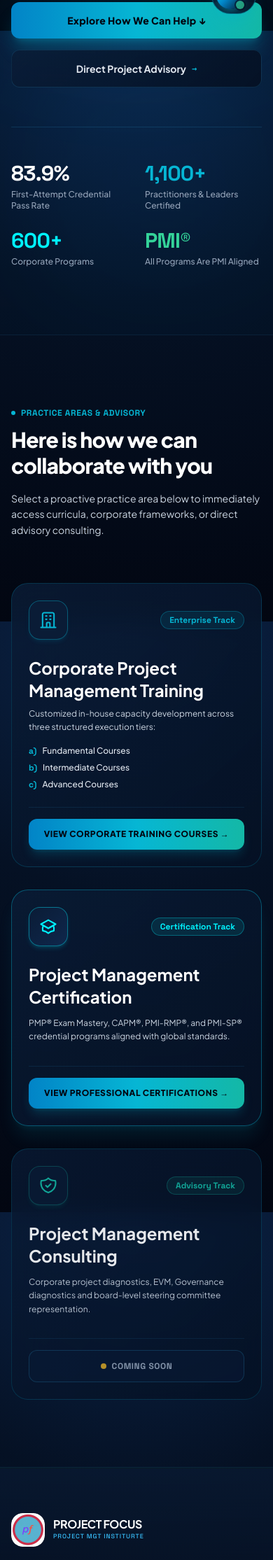
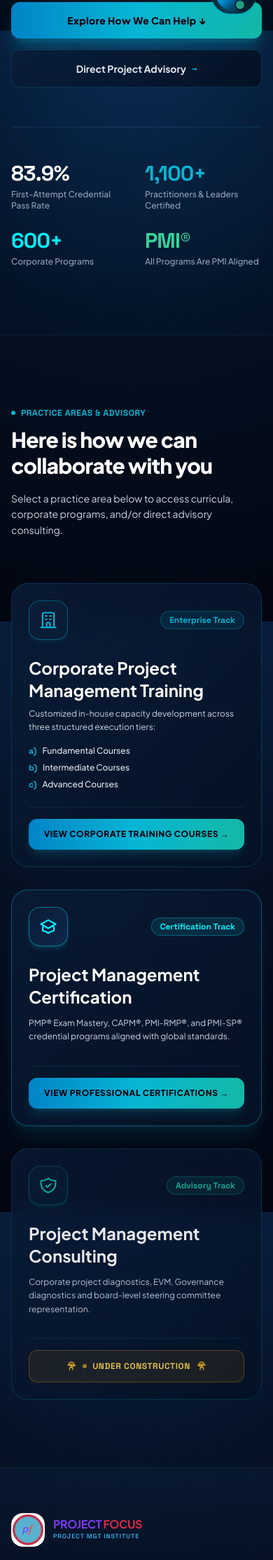
Before and after one commit to Wolfgh12/pfsite, a Django app: page / in a window 390 px wide. Shown: the part 800-3029 px from the top of the page at 70% size. Run offline with Django 5.2, Linux system fonts and the light colour scheme; parts of the project's set-up code (start-up, migrations or seed data) failed here and were passed over; some libraries are stand-ins or nearby versions.

Commit message:
feat: under construction card, stack footer contact, and mobile nav tuning

```diff
--- a/templates/base.html
+++ b/templates/base.html
@@ -94,16 +94,14 @@
       <!-- Brand Logo -->
       <a href="{% url 'courses:home' %}" class="flex items-center space-x-3 sm:space-x-3.5 group shrink-0 nav-trigger">
         <div class="relative w-12 h-12 sm:w-14 sm:h-14 rounded-2xl overflow-hidden shrink-0 group-hover:scale-105 transition-transform">
-          <img src="{% static 'images/ori.jpg' %}?v=4"
+          <img src="{% static 'images/ori.jpg' %}?v=5"
                alt="Project Focus Logo"
-               class="w-full h-full object-cover rounded-2xl"
-               onerror="this.style.display='none'; this.nextElementSibling.classList.remove('hidden');" />
-          <div class="hidden w-full h-full bg-sea-abyss rounded-2xl flex items-center justify-center font-mono font-extrabold text-transparent bg-clip-text bg-gradient-to-tr from-sea-electric to-sea-foam text-base tracking-tighter">
-            PF
-          </div>
+               class="w-full h-full object-cover rounded-2xl" />
         </div>
         <div>
-          <span class="text-lg sm:text-xl font-extrabold tracking-tight text-white block leading-none">PROJECT<span class="text-sea-cyan">FOCUS</span></span>
+          <span class="text-sm sm:text-xl font-extrabold tracking-tight block leading-none">
+            <span class="text-[#7E3AF2]">PROJECT</span><span class="text-[#D22D46]">FOCUS</span>
+          </span>
           <span class="text-[8px] sm:text-[9.5px] tracking-[0.2em] text-sea-foam/80 font-bold uppercase block mt-1">Project Mgt Institute</span>
         </div>
       </a>
@@ -130,9 +128,9 @@
         <button id="pwa-install-btn"
                 onclick="installPWA()"
                 type="button"
-                class="text-xs font-bold px-3.5 py-2 rounded-lg border border-sea-cyan/40 bg-sea-cyan/10 text-sea-cyan hover:bg-sea-cyan hover:text-sea-abyss active:scale-95 transition-all flex items-center space-x-1.5 cursor-pointer">
+                class="text-xs font-bold px-2.5 py-1.5 sm:px-3.5 sm:py-2 rounded-lg border border-sea-cyan/40 bg-sea-cyan/10 text-sea-cyan hover:bg-sea-cyan hover:text-sea-abyss active:scale-95 transition-all flex items-center space-x-1.5 cursor-pointer">
           <span class="w-1.5 h-1.5 rounded-full bg-emerald-400 animate-pulse"></span>
-          <span>Install App</span>
+          <span>Install</span>
         </button>
 
         <!-- Desktop Authentication Buttons -->
@@ -448,13 +446,15 @@
         <div class="lg:col-span-5 space-y-4">
           <div class="flex items-center space-x-3">
             <div class="w-12 h-12 rounded-2xl overflow-hidden shrink-0">
-              <img src="{% static 'images/ori.jpg' %}?v=4"
-                   alt="Project Focus Logo"
-                   class="w-full h-full object-cover rounded-2xl" />
+              <img src="{% static 'images/ori.jpg' %}?v=5"
+               alt="Project Focus Logo"
+               class="w-full h-full object-cover rounded-2xl" />
             </div>
             <div>
-              <span class="text-base font-bold text-white tracking-tight block leading-none">PROJECT FOCUS</span>
-              <span class="text-[9px] tracking-widest text-sea-foam font-mono uppercase">Project Mgt Institurte</span>
+              <span class="text-base font-bold tracking-tight block leading-none">
+                <span class="text-[#7E3AF2]">PROJECT</span> <span class="text-[#D22D46]">FOCUS</span>
+              </span>
+              <span class="text-[9px] tracking-widest text-sea-foam font-mono uppercase">Project Mgt Institute</span>
             </div>
           </div>
           <p class="text-slate-300 text-xs leading-relaxed max-w-sm">
@@ -485,12 +485,14 @@
           <p class="text-xs text-slate-400 leading-relaxed">
             Have questions about upcoming cohorts or custom company training?
           </p>
-          <div class="pt-1 space-y-1.5">
-            <div class="flex flex-wrap items-center gap-2 text-xs">
+          <div class="pt-1 space-y-1.5 text-xs">
+            <div>
               <span class="text-slate-400">Email: <a href="mailto:mike.awuah@projectfocus.com" class="font-bold text-sea-cyan hover:text-white transition-colors">mike.awuah@projectfocus.com</a></span>
-              <span class="text-slate-500 hidden sm:inline">•</span>
+            </div>
+            <div>
               <span class="text-slate-400">Telephone: <a href="tel:0268229696" class="text-slate-300 font-mono hover:text-sea-cyan transition-colors">0268229696</a></span>
-              <span class="text-slate-500 hidden sm:inline">•</span>
+            </div>
+            <div>
               <span class="text-slate-400">WhatsApp: <a href="https://wa.me/233268229696" target="_blank" rel="noopener noreferrer" class="font-bold text-emerald-400 hover:text-emerald-300 transition-colors">@mikeawuah</a></span>
             </div>
           </div>
@@ -747,13 +749,9 @@
       <div class="relative w-24 h-24 mb-6 flex items-center justify-center">
         <div class="absolute inset-0 rounded-2xl bg-gradient-to-tr from-sea-electric via-sea-azure to-sea-cyan opacity-40 blur-2xl animate-pulse"></div>
         <div class="relative z-10 w-24 h-24 rounded-2xl overflow-hidden shadow-2xl shadow-sea-cyan/30 flex items-center justify-center">
-          <img src="{% static 'images/ori.jpg' %}?v=4"
+          <img src="{% static 'images/ori.jpg' %}?v=5"
                alt="Project Focus Logo"
-               class="w-full h-full object-cover rounded-2xl animate-pulse"
-               onerror="this.style.display='none'; this.nextElementSibling.classList.remove('hidden');" />
-          <div class="hidden font-mono font-black text-transparent bg-clip-text bg-gradient-to-tr from-sea-electric to-sea-foam text-3xl">
-            PF
-          </div>
+               class="w-full h-full object-cover rounded-2xl animate-pulse" />
         </div>
       </div>
 
--- a/templates/home.html
+++ b/templates/home.html
@@ -105,7 +105,7 @@
         Here is how we can collaborate with you
       </h2>
       <p class="text-slate-300 text-sm sm:text-base mt-4 leading-relaxed">
-        Select a proactive practice area below to immediately access curricula, corporate frameworks, or direct advisory consulting.
+        Select a practice area below to access curricula, corporate programs, and/or direct advisory consulting.
       </p>
     </div>
 
@@ -204,9 +204,27 @@
         </div>
 
         <div class="pt-4 border-t border-sea-foam/10">
-          <div class="w-full flex items-center justify-center space-x-2 py-3.5 px-4 rounded-xl bg-sea-deep/60 border border-sea-foam/20 text-slate-400 font-mono font-bold text-xs uppercase tracking-wider select-none">
-            <span class="w-2 h-2 rounded-full bg-amber-400/80"></span>
-            <span>Coming Soon</span>
+          <div class="w-full flex items-center justify-center space-x-2 py-3.5 px-4 rounded-xl bg-amber-500/10 border border-amber-500/30 text-amber-300 font-mono font-bold text-xs uppercase tracking-wider select-none shadow-md shadow-amber-500/5 group">
+            <!-- Small Construction Worker 1 (Hard hat & hammer) -->
+            <svg class="w-4 h-4 text-amber-400 shrink-0 group-hover:-rotate-12 transition-transform" fill="none" stroke="currentColor" stroke-width="1.8" viewBox="0 0 24 24">
+              <path stroke-linecap="round" stroke-linejoin="round" d="M6 9a6 6 0 0112 0H6z" fill="currentColor" fill-opacity="0.3"/>
+              <path stroke-linecap="round" stroke-linejoin="round" d="M4 10h16"/>
+              <circle cx="12" cy="13" r="1.8"/>
+              <path stroke-linecap="round" stroke-linejoin="round" d="M8 20v-2.5a3.5 3.5 0 017 0V20"/>
+              <path stroke-linecap="round" stroke-linejoin="round" d="M16 13l2.5-2.5m0 0l1.2 1.2M18.5 10.5L16 13"/>
+            </svg>
+
+            <span class="w-1.5 h-1.5 rounded-full bg-amber-400 animate-pulse"></span>
+            <span>Under Construction</span>
+
+            <!-- Small Construction Worker 2 (Hard hat & wrench) -->
+            <svg class="w-4 h-4 text-amber-400 shrink-0 group-hover:rotate-12 transition-transform" fill="none" stroke="currentColor" stroke-width="1.8" viewBox="0 0 24 24">
+              <path stroke-linecap="round" stroke-linejoin="round" d="M6 9a6 6 0 0112 0H6z" fill="currentColor" fill-opacity="0.3"/>
+              <path stroke-linecap="round" stroke-linejoin="round" d="M4 10h16"/>
+              <circle cx="12" cy="13" r="1.8"/>
+              <path stroke-linecap="round" stroke-linejoin="round" d="M9 20v-2.5a3.5 3.5 0 017 0V20"/>
+              <path stroke-linecap="round" stroke-linejoin="round" d="M8 13l-2.5-2.5m0 0l1.2-1.2M5.5 10.5L8 13"/>
+            </svg>
           </div>
         </div>
       </div>
```
